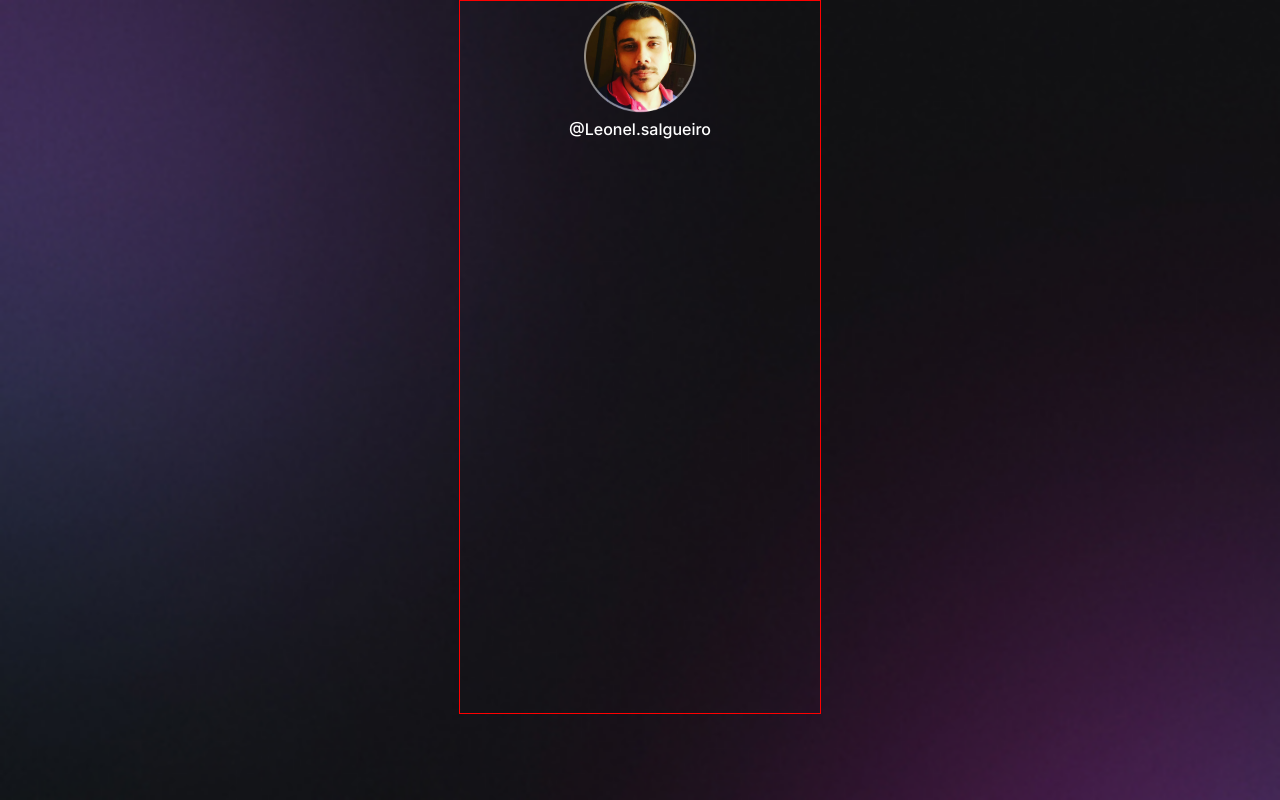
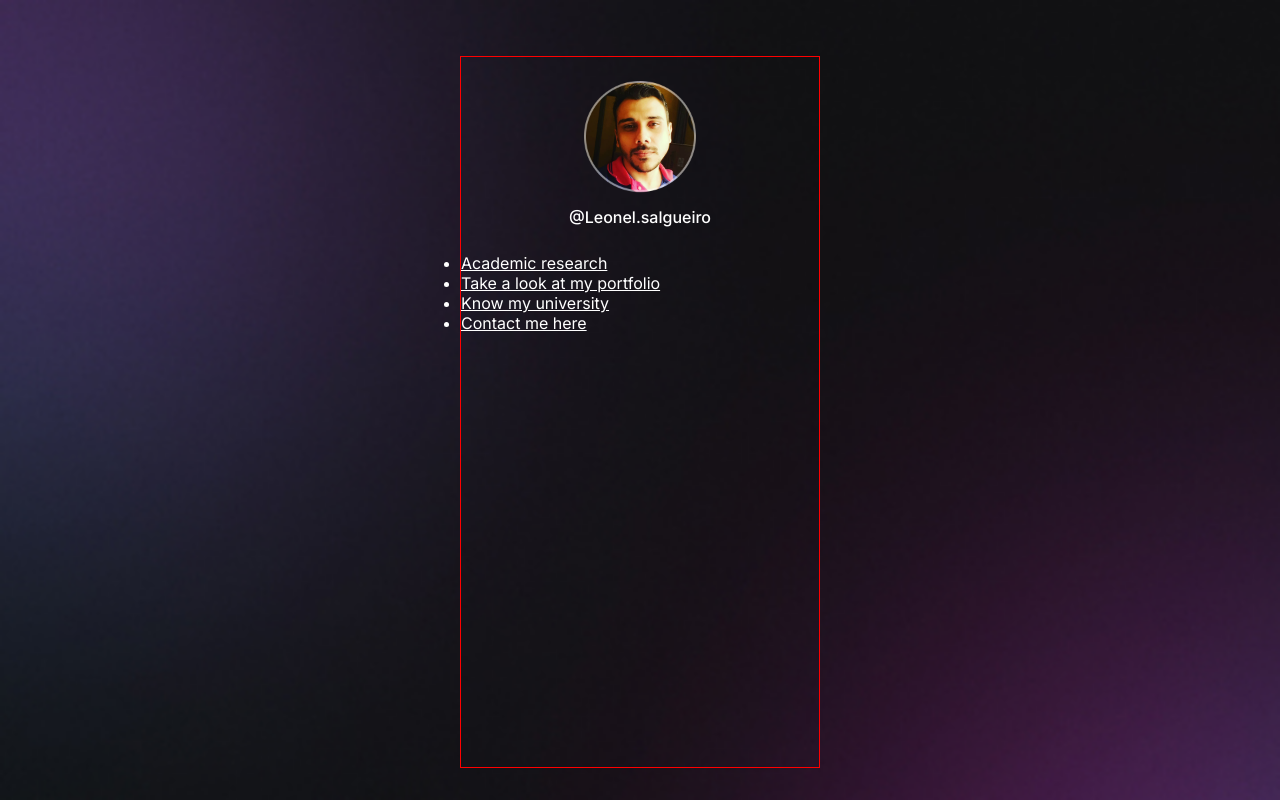
Before and after one commit to LeonelSalgueiro/pagina-de-links, a plain HTML site: page index.html in a window 1280 px wide. Drawn offline with Linux system fonts and the light colour scheme.

Commit message:
colocando os links da lista

```diff
--- a/index.html
+++ b/index.html
@@ -16,20 +16,25 @@
     <img src="assets/avatar.png" alt="foto de leonel com uma gola vermelha e uma camisa azul">
     <p>@Leonel.salgueiro</p>
   </div>
-   <!-- <ul>
+   <ul>
+
     <li>
-      <a>Academic research</a>
+      <a href="http://lattes.cnpq.br/5105031276710293" target="_blank">Academic research</a>
     </li>
+
     <li>
-      <a>Take a look at my portfolio</a>
+      <a href="https://github.com/LeonelSalgueiro?tab=projects" target="_blank">Take a look at my portfolio</a>
     </li>
+
     <li>
-      <a>Get to know my university</a>
+      <a href="https://descomplica.com.br/" target="_blank">Know my university</a>
     </li>
+
     <li>
-      <a>Contact me here</a>
+      <a href="https://wa.me/5521969230098" target="_blank">Contact me here</a>
     </li>
-   </ul> -->
+
+   </ul>
   </div>
 </body>
 </html>
--- a/style.css
+++ b/style.css
@@ -2,6 +2,7 @@
 * {
   margin: 0;
   padding: 0;
+  box-sizing: border-box;
 }
 
 body {
@@ -17,11 +18,12 @@ body * {
   border: 1px solid red;
   width: 360px;
   height: 712px;
-  margin: auto;
+  margin: 56px auto 0px;
 }
 
 #profile {
   text-align: center;
+  padding: 24px;
 }
 
 #profile img {
@@ -31,4 +33,5 @@ body * {
 #profile p {
   font-weight: 500;
   line-height: 24px;
+  margin-top: 8px;
 }
```
